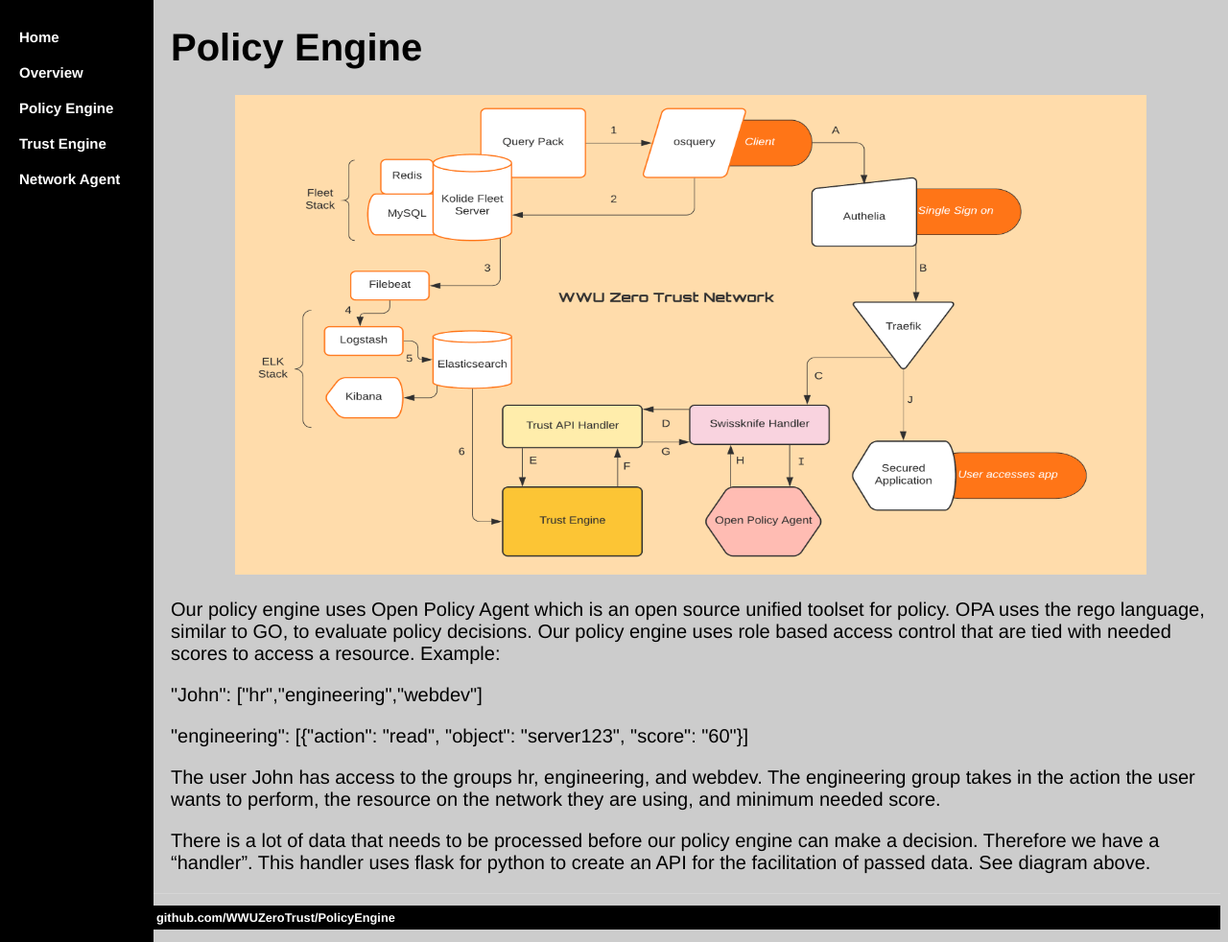
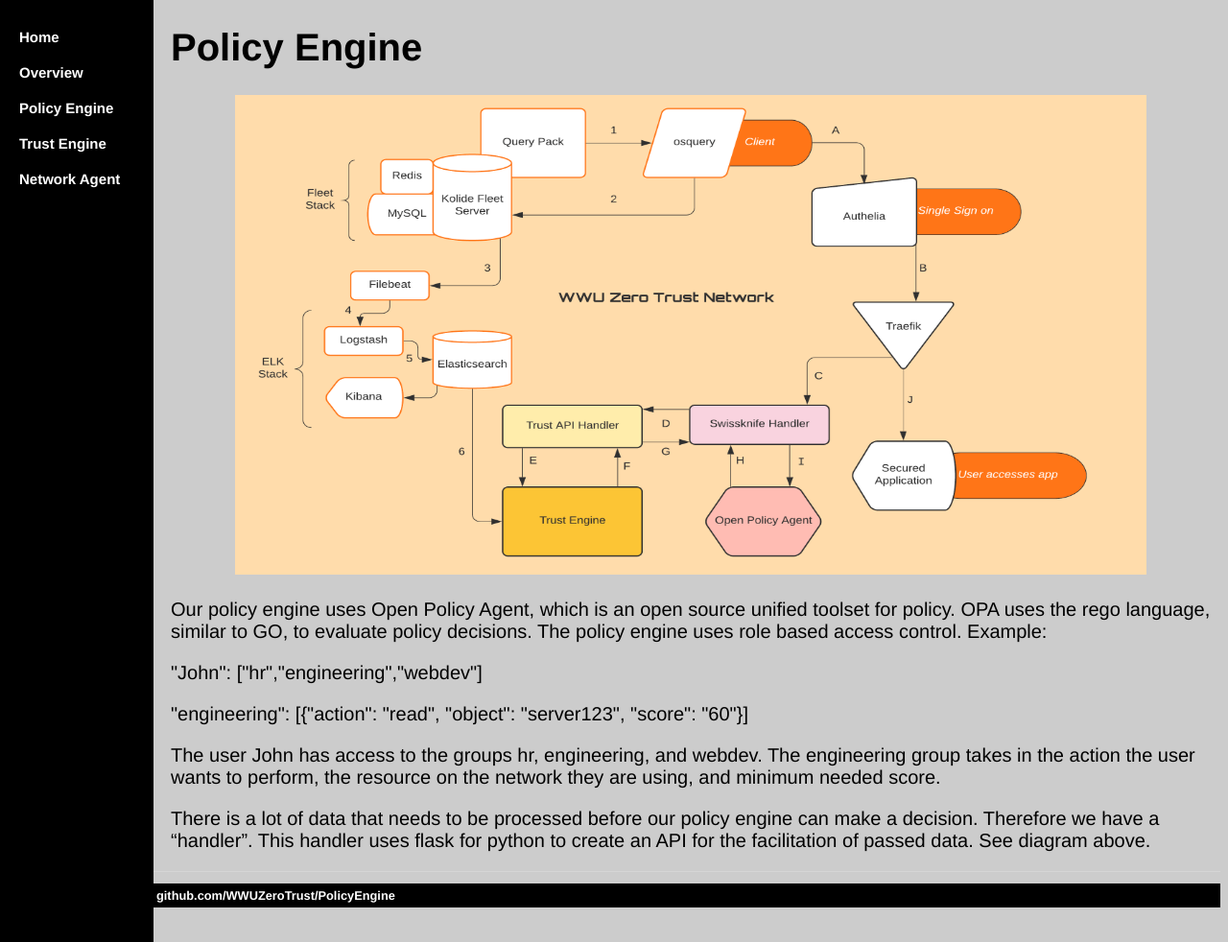
Before and after one commit to WWUZeroTrust/WWUZeroTrust.github.io, a Jekyll site: the page PolicyEngine/index.html, which Jekyll copies as it is, in a window 1280 px wide and 982 px high. Shown: the whole window at 96% size. Built offline with Jekyll 4.4.1, drawn with Linux system fonts in a browser that asks for light colours.

Commit message:
Update index.html

```diff
--- a/PolicyEngine/index.html
+++ b/PolicyEngine/index.html
@@ -101,7 +101,7 @@
 	<h1>Policy Engine</h1>
 
 	<p><center><img src="/image/Flowchart_OPA_Handlers.png" alt="hi" class="inline" height="500" width="950"/></center>
-<p>Our policy engine uses Open Policy Agent which is an open source unified toolset for policy. OPA uses the rego language, similar to GO, to evaluate policy decisions. Our policy engine uses role based access control that are tied with needed scores to access a resource. Example:</p>
+<p>Our policy engine uses Open Policy Agent, which is an open source unified toolset for policy. OPA uses the rego language, similar to GO, to evaluate policy decisions. The policy engine uses role based access control. Example:</p>
 <p>"John": ["hr","engineering","webdev"]</p>
 <p>"engineering": [{"action": "read",  "object": "server123", "score": "60"}]</p>
 <p>The user John has access to the groups hr, engineering, and webdev. The engineering group takes in the action the user wants to perform, the resource on the network they are using, and minimum needed score.</p>
```
